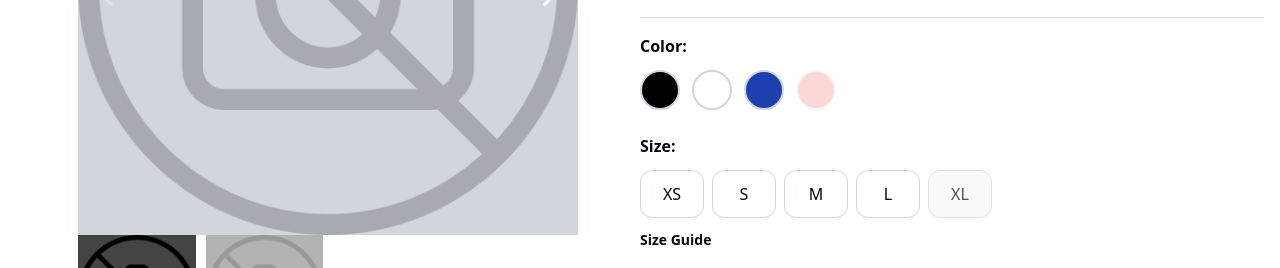
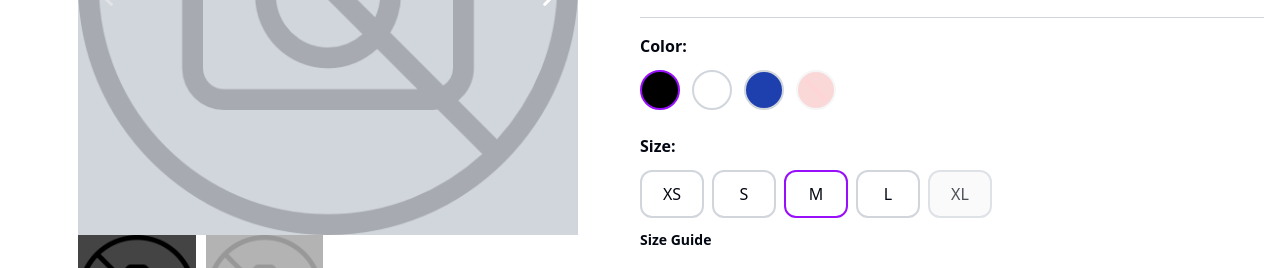
Before and after one commit to Squad-1-EJCM-25-2-Squad1/StyleMarketplace, a React (Vite) app in the folder front/: page / in a window 1280 px wide. Shown: the part 490-758 px from the top of the page. Built offline with nearby package versions, Linux system fonts and the light colour scheme.

Commit message:
refactor: mudada a forma como os botões de escolha de tamanho/cor são interagidos, agora salvando o estado

```diff
--- a/front/src/components/colorSelection.tsx
+++ b/front/src/components/colorSelection.tsx
@@ -1,9 +1,14 @@
 interface ColorSelectionProps{
     bgColor: string,
     onStock: boolean;
+    selectedColor: string;
+    onClick: (color: string) => void
 }
 
 export default function ColorSelection(props: ColorSelectionProps){
+    let isSelected = props.selectedColor === props.bgColor;
+
+    const borderColor = isSelected ? "border-purple-600" : "border-gray-300"
 
     let bgOpacity = "opacity-100"
 
@@ -12,7 +17,7 @@
     }
 
     return(
-        <button disabled={!props.onStock} style={{ backgroundColor: props.bgColor }} className={`flex justify-center items-center w-10 h-10 rounded-full border-2 border-gray-300 focus:border-purple-600 ${bgOpacity}`}>
+        <button disabled={!props.onStock} onClick={() => props.onClick(props.bgColor)} style={{ backgroundColor: props.bgColor }} className={`flex justify-center items-center w-10 h-10 rounded-full border-2 ${borderColor} ${bgOpacity} cursor-pointer`}>
             {!props.onStock && (<div className="w-7 h-1 rotate-45 bg-red-500"/>)}
         </button>
     )
--- a/front/src/components/sizeSelection.tsx
+++ b/front/src/components/sizeSelection.tsx
@@ -1,6 +1,8 @@
 interface SizeSelectionProps{
     size: string,
-    onStock: boolean
+    onStock: boolean,
+    selectedSize: string,
+    onClick: (size: string) => void
 }
 
 export default function SizeSelection(props: SizeSelectionProps){
@@ -12,8 +14,11 @@
         bgOpacity = "opacity-70";
     }
 
+    const isSelected = props.selectedSize === props.size;
+    const borderColor = isSelected ? "border-purple-600" : "border-gray-300";
+
     return(
-        <button disabled={!props.onStock} style={{backgroundColor: bgColor}}className={`flex justify-center items-center w-16 h-12 text-gray-950 text-base font-normal border border-gray-300 rounded-xl ${bgOpacity} focus:border-purple-600`}>
+        <button disabled={!props.onStock} onClick={() => props.onClick(props.size)} style={{backgroundColor: bgColor}}className={`flex justify-center items-center w-16 h-12 text-gray-950 text-base font-normal border-2 rounded-xl ${borderColor} ${bgOpacity} cursor-pointer`}>
             {props.size}
         </button>
     )
--- a/front/src/pages/product/index.tsx
+++ b/front/src/pages/product/index.tsx
@@ -50,6 +50,18 @@
         if(productQuantity < productQuantityAvailable){
             setProductQuantity(productQuantity = productQuantity + 1);
         }
+    }
+
+    const [selectedColor, setSelectedColor] = useState('#000000');
+
+    const handleColorClick = (color: string) => {
+        setSelectedColor(color);
+    };
+
+    const [selectedSize, setSelectedSize] = useState("M")
+
+    const handleSizeClick = (size: string) => {
+        setSelectedSize(size);
     }
 
     return(
@@ -157,21 +169,29 @@
                                     <ColorSelection
                                         bgColor = "#000000"
                                         onStock = {true}
+                                        onClick={() => handleColorClick('#000000')}
+                selectedColor={selectedColor}
                                     />
 
                                     <ColorSelection
                                         bgColor = "#FFFFFF"
                                         onStock = {true}
+                                        onClick={() => handleColorClick('#FFFFFF')}
+                selectedColor={selectedColor}
                                     />
 
                                     <ColorSelection
                                         bgColor = "#1E40AF"
                                         onStock = {true}
+                                        onClick={() => handleColorClick('#1E40AF')}
+                selectedColor={selectedColor}
                                     />
 
                                     <ColorSelection
                                         bgColor = "#EF4343"
                                         onStock = {false}
+                                        onClick={() => handleColorClick('#EF4343')}
+                selectedColor={selectedColor}
                                     />
                                 </div>
                             </div>
@@ -183,26 +203,36 @@
                                     <SizeSelection
                                         size = "XS"
                                         onStock = {true}
+                                        onClick={() => handleSizeClick("XS")}
+                                        selectedSize={selectedSize}
                                     />
 
                                     <SizeSelection
                                         size = "S"
                                         onStock = {true}
+                                        onClick={() => handleSizeClick("S")}
+                                        selectedSize={selectedSize}
                                     />
 
                                     <SizeSelection
                                         size = "M"
                                         onStock = {true}
+                                        onClick={() => handleSizeClick("M")}
+                                        selectedSize={selectedSize}
                                     />
 
                                     <SizeSelection
                                         size = "L"
                                         onStock = {true}
+                                        onClick={() => handleSizeClick("L")}
+                                        selectedSize={selectedSize}
                                     />
 
                                     <SizeSelection
                                         size = "XL"
                                         onStock = {false}
+                                        onClick={() => handleSizeClick("XL")}
+                                        selectedSize={selectedSize}
                                     />
                                 </div>
 
```
